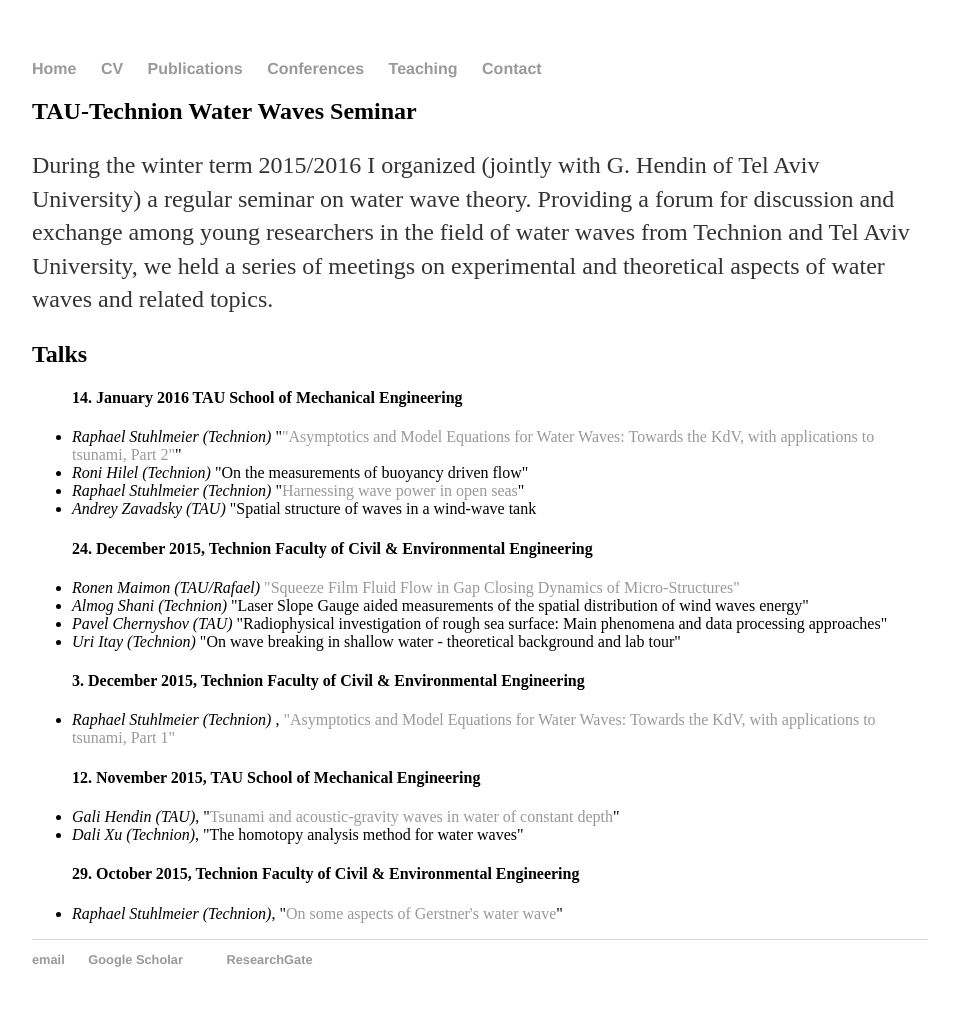
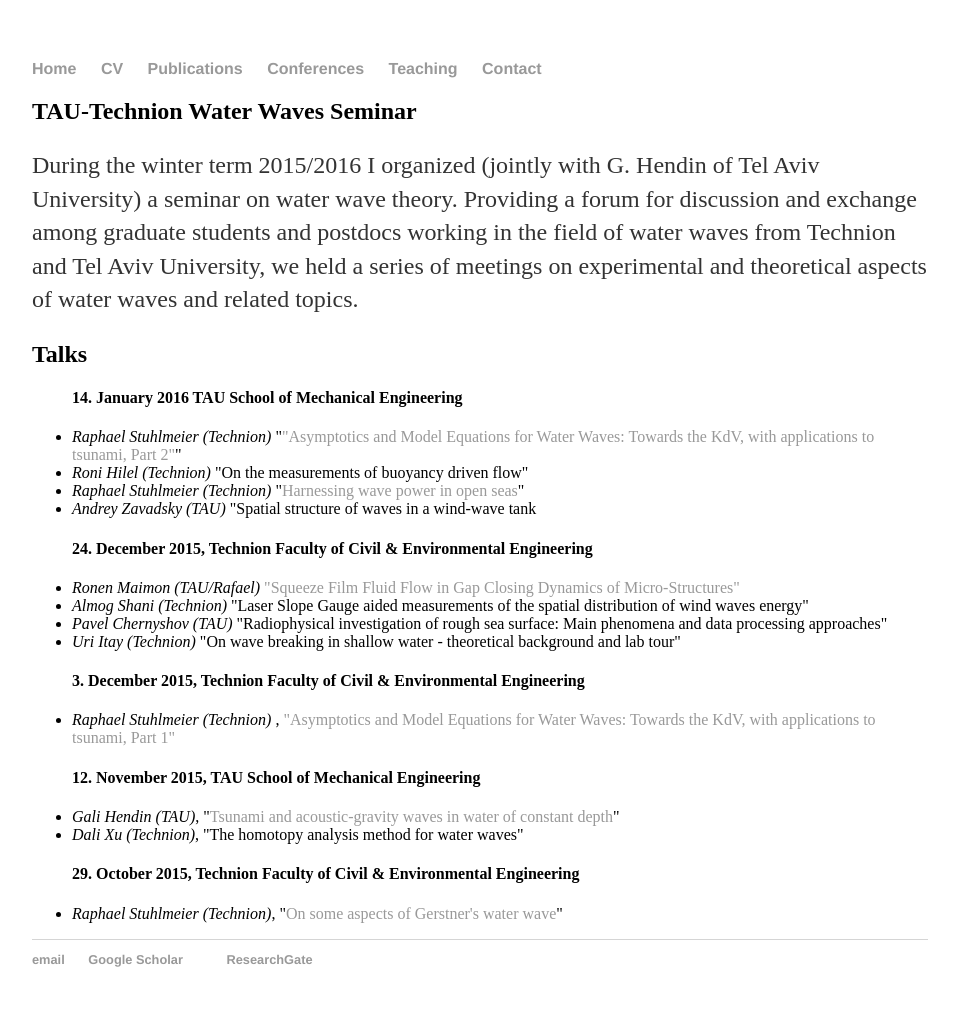
Before and after one commit to rstuhlmeier/rstuhlmeier.github.io, a Jekyll site: the page built from teaching/Fall2015/Seminar.html, in a window 1280 px wide. Shown: the whole page, without its empty margins (160-1119 px from the left). Built offline with Jekyll 4.4.1, drawn with Linux system fonts in a browser that asks for light colours.

Commit message:
Update Seminar.html

```diff
--- a/teaching/Fall2015/Seminar.html
+++ b/teaching/Fall2015/Seminar.html
@@ -5,9 +5,9 @@
 
 <h2>TAU-Technion Water Waves Seminar </h2>
             <p>
-            During the winter term 2015/2016 I organized (jointly with G. Hendin of Tel Aviv University) a regular seminar on water wave theory. Providing a forum for
+            During the winter term 2015/2016 I organized (jointly with G. Hendin of Tel Aviv University) a seminar on water wave theory. Providing a forum for
 
-discussion and exchange among young researchers in the field of water waves from Technion and Tel Aviv University, we held a series of meetings on experimental and theoretical
+discussion and exchange among graduate students and postdocs working in the field of water waves from Technion and Tel Aviv University, we held a series of meetings on experimental and theoretical
 
 aspects of water waves and related topics. </p>
 
```
